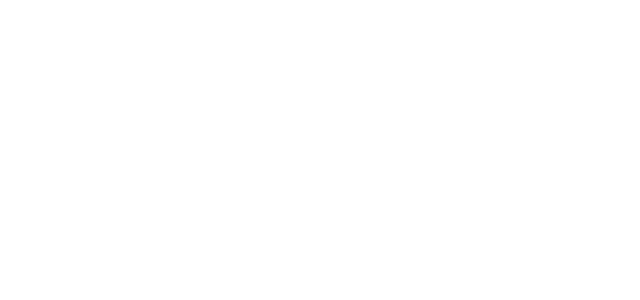
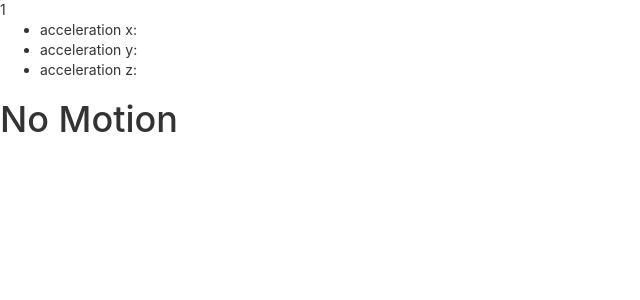
Before and after one commit to 0Calories/strength-bros, a React (Create React App) app in the folder client/strength-bros/: page /athlete/1 in a window 1280 px wide. Shown: the top 300 px of the page, without its empty margins (0-640 px from the left). Built offline with nearby package versions, Linux system fonts and the light colour scheme; no server answers.

Commit message:
redirects to athlete view

```diff
--- a/client/strength-bros/src/App.js
+++ b/client/strength-bros/src/App.js
@@ -1,16 +1,18 @@
 import React, { Component } from "react";
-import { BrowserRouter, Switch, Route } from "react-router-dom";
+import { BrowserRouter, Switch, Route, Link } from "react-router-dom";
 
 import "./App.css";
 
 import Landing from "./components/Landing";
-
+import AthleteView from "./containers/AthleteView";
 class App extends Component {
   render() {
     return (
       <BrowserRouter>
         <Switch>
           <Route exact path="/" component={Landing} />
+          <Route exact path="/athlete/:username" component={AthleteView}/>
+
         </Switch>
       </BrowserRouter>
     );
--- a/client/strength-bros/src/components/Landing.js
+++ b/client/strength-bros/src/components/Landing.js
@@ -1,10 +1,10 @@
 import React, { Component } from "react";
 import io from "socket.io-client";
-
+import { BrowserRouter as Router, Route, Redirect } from "react-router-dom";
 class Landing extends Component {
   constructor(props) {
     super(props);
-    this.state = { value: "" };
+    this.state = { value: "" , isJoin: false, username: ""};
 
     this.handleChange = this.handleChange.bind(this);
     this.handleSubmit = this.handleSubmit.bind(this);
@@ -22,10 +22,9 @@ class Landing extends Component {
   onCreateClick = e => {
     e.preventDefault();
     var socket = io.connect("http://localhost:6969");
-    console.log("TEST");
     socket.emit("create_room", { type: "data" });
 
-    socket.on("room_data", data => {
+    socket.once("room_data", data => {
       console.log(data);
       let room_id = data.room_id;
       // $('#room_id').html( "Room ID: " + data.room_id );
@@ -39,12 +38,16 @@ class Landing extends Component {
 
     socket.emit("join_room", { room_id: this.state.value, username: "test" });
 
-    socket.on("room_connection_successful", data => {
+    socket.once("room_connection_successful", data => {
       console.log(data);
+      this.setState({isJoin: true, username: data.user_id});
     });
   };
 
   render() {
+    if (this.state.isJoin){
+      return <Redirect to={"/athlete/"+ this.state.username} />;
+    }
     return (
       <div className="App">
         <div className="container">
@@ -60,7 +63,7 @@ class Landing extends Component {
               value={this.state.value}
               onChange={this.handleChange}
             />
-            <button className="btn btn btn-primary" type="submit">
+            <button className="btn btn btn-primary" type="submit" >
               Join
             </button>
           </form>
--- a/client/strength-bros/src/AthleteView.js
+++ b/client/strength-bros/src/containers/AthleteView.js
@@ -11,6 +11,7 @@ let consistencyCounter = 0;
 export default class AthleteView extends React.Component {
 
   state = {
+    username: "",
     accX: undefined,
     accY: undefined,
     accZ: undefined,
@@ -20,7 +21,7 @@ export default class AthleteView extends React.Component {
 
   // Set up accelerometer logic
   componentWillMount() {
-
+    this.setState({username: this.props.match.params.username})
     window.ondevicemotion = (e) => {
 
       let accX = e.accelerationIncludingGravity.x.toFixed(4);
@@ -63,7 +64,11 @@ export default class AthleteView extends React.Component {
 
   render() {
     return (
+
       <div>
+        <div>
+          {this.state.username}
+        </div>
         <ul>
           <li>acceleration x: {this.state.accX}</li>
           <li>acceleration y: {this.state.accY}</li>
```
